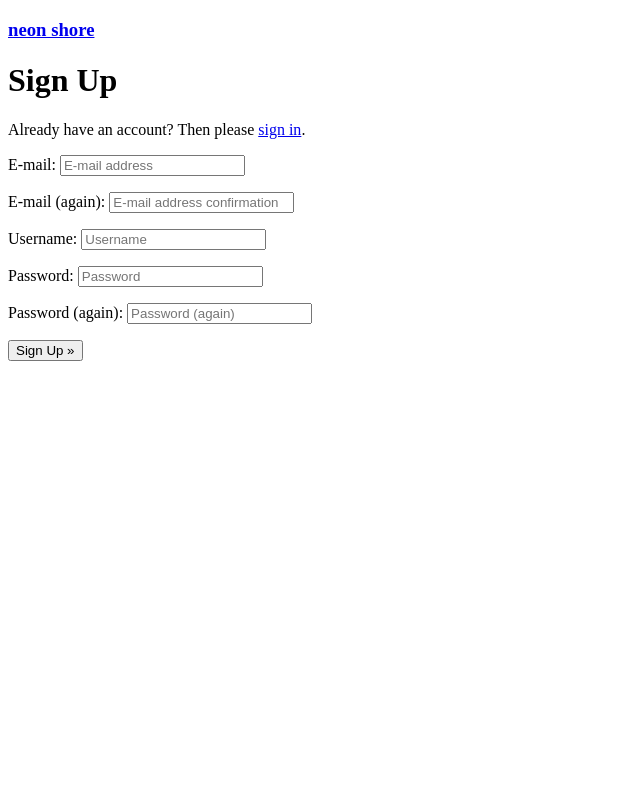
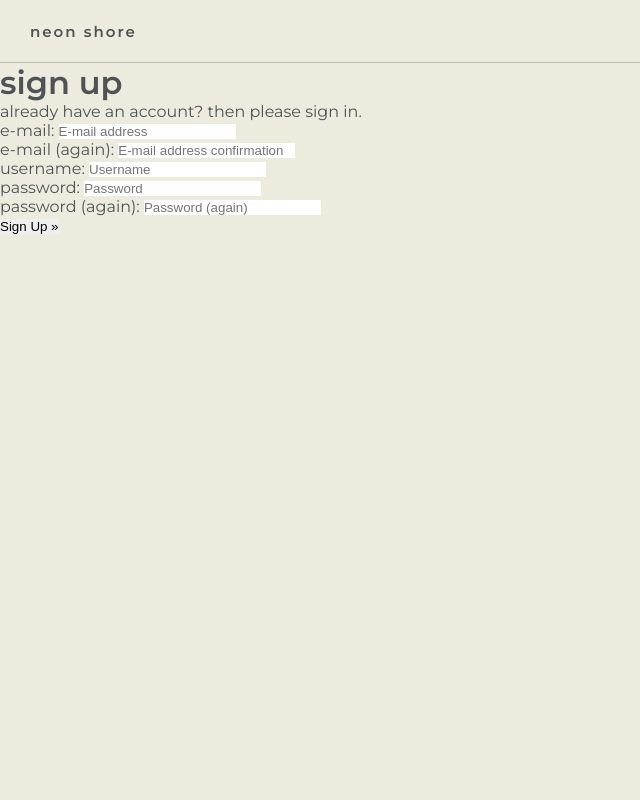
Before and after one commit to Ryael/neon-shore, a Django app: page /accounts/signup/ in a window 1280 px wide; the page is wider, and only the part inside the window is pictured. Shown: that part, without its empty margins (0-640 px from the left). Run offline with Django 3.2, Linux system fonts and the light colour scheme; some libraries are stand-ins or nearby versions.

Commit message:
Add style for navigation menu and logo
- Additionally add a table of contents
- Add styles to target the body instead of a class
attached to the body
- Add basic common styles

```diff
--- a/static/css/style.css
+++ b/static/css/style.css
@@ -1,8 +1,14 @@
-/* Fonts */
+/*/// Table of Contents ///*/
+/*/// 1. Fonts ///*/
+/*/// 2. Global Variables ///*/
+/*/// 3. Common Styles ///*/
+/*/// 4. Navigation ///*/
+
+/* 1. Fonts */
 
 @import url('https://fonts.googleapis.com/css2?family=Montserrat:wght@300;400;500;600&display=swap');
 
-/* Global Variables */
+/* 2. Global Variables */
 
 :root {
   --font-color: #4f5356;
@@ -10,8 +16,49 @@
   --font: "Montserrat", sans-serif;
 }
 
-/* Common */
+/* 3. Common Styles */
 
-#background {
+* {
+  margin: 0;
+  padding: 0;
+  border: none;
+}
+
+a {
+  text-decoration: none;
+  color: var(--font-color);
+}
+
+body {
+  width: 100vw;
+  height: 100vh;
+  font-family: var(--font);
+  text-transform: lowercase;
+  color: var(--font-color);
   background: var(--body-color);
 }
+
+/* 4. Navigation */
+
+#navigation-bar {
+  height: 62px;
+  width: 100vw;
+  display: flex;
+  flex-shrink: 0;
+  align-items: center;
+  white-space: nowrap;
+  position: sticky;
+  z-index: 6;
+  top: 0;
+  left: 0;
+  font-size: 15px;
+  font-weight: 600;
+  border-bottom: 1px solid rgba(44, 45, 42, 0.25);
+  background-color: var(--body-color);
+  padding: 0 30px;
+}
+
+#logo-text {
+  font-size: 15px;
+  letter-spacing: 2px;
+}
```
